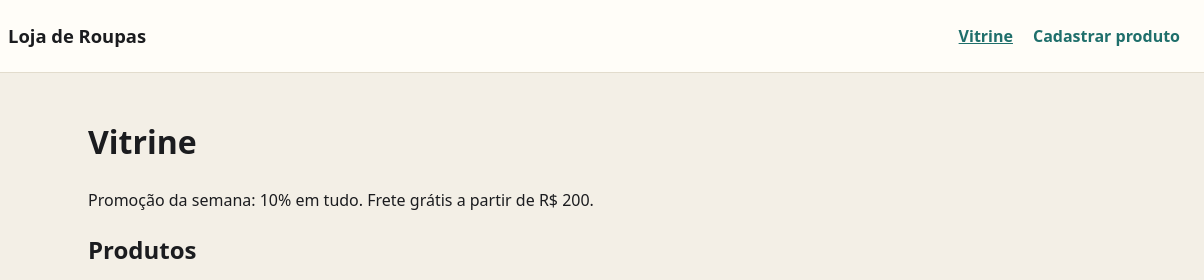
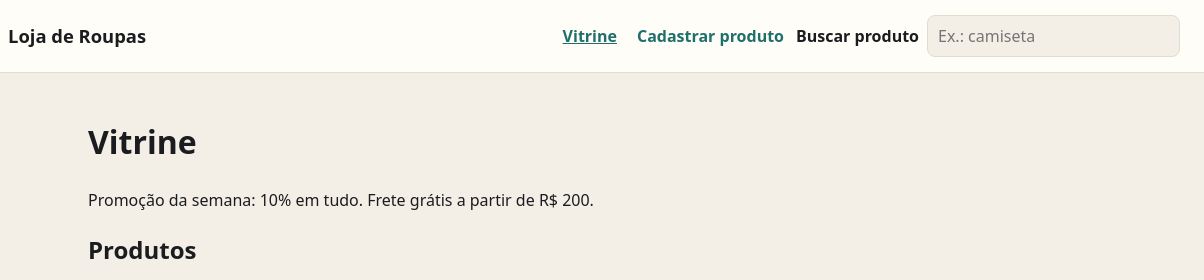
Before and after one commit to JeffersonTorrees/loja-roupas, a plain HTML site: page front/index.html in a window 1280 px wide. Shown: the top 280 px of the page, 76-1280 px from the left. Drawn offline with Linux system fonts and the light colour scheme.

Commit message:
Fase 3-2: busca que filtra a vitrine
Co-Authored-By: Claude Opus 5.5 <noreply@anthropic.com>

```diff
--- a/front/app.js
+++ b/front/app.js
@@ -37,4 +37,13 @@ function desenhar(lista) {
   }
 }
 
+// Etapa 20: a busca filtra a vitrine enquanto a pessoa digita
+const busca = document.querySelector("#busca");
+
+busca.addEventListener("input", (e) => {
+  const termo = e.target.value.trim().toLowerCase();
+  const achados = produtos.filter((p) => p.nome.toLowerCase().includes(termo));
+  desenhar(achados);
+});
+
 desenhar(produtos);
--- a/front/estilo.css
+++ b/front/estilo.css
@@ -57,6 +57,24 @@ nav a:hover,
 nav a:focus-visible,
 nav a[aria-current="page"] {
   text-decoration: underline;
+}
+
+.busca {
+  display: flex;
+  align-items: center;
+  gap: 8px;
+}
+
+.busca label {
+  font-weight: 600;
+}
+
+.busca input {
+  padding: 8px 10px;
+  font: inherit;
+  background: var(--fundo);
+  border: 1px solid var(--borda);
+  border-radius: 8px;
 }
 
 main {
--- a/front/index.html
+++ b/front/index.html
@@ -16,6 +16,10 @@
         <li><a href="cadastro.html">Cadastrar produto</a></li>
       </ul>
     </nav>
+    <div class="busca">
+      <label for="busca">Buscar produto</label>
+      <input id="busca" type="search" placeholder="Ex.: camiseta">
+    </div>
   </header>
 
   <main>
```
